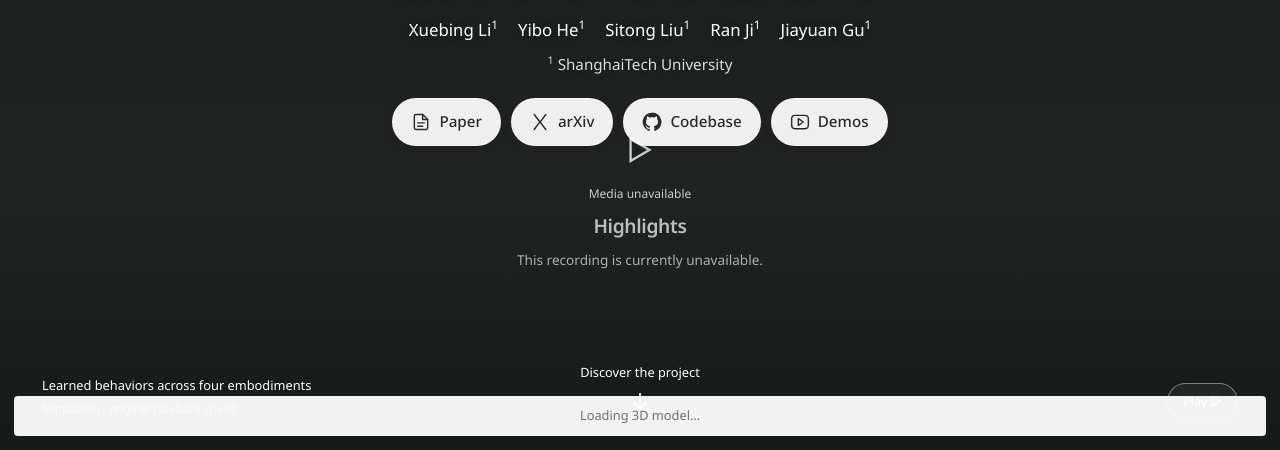
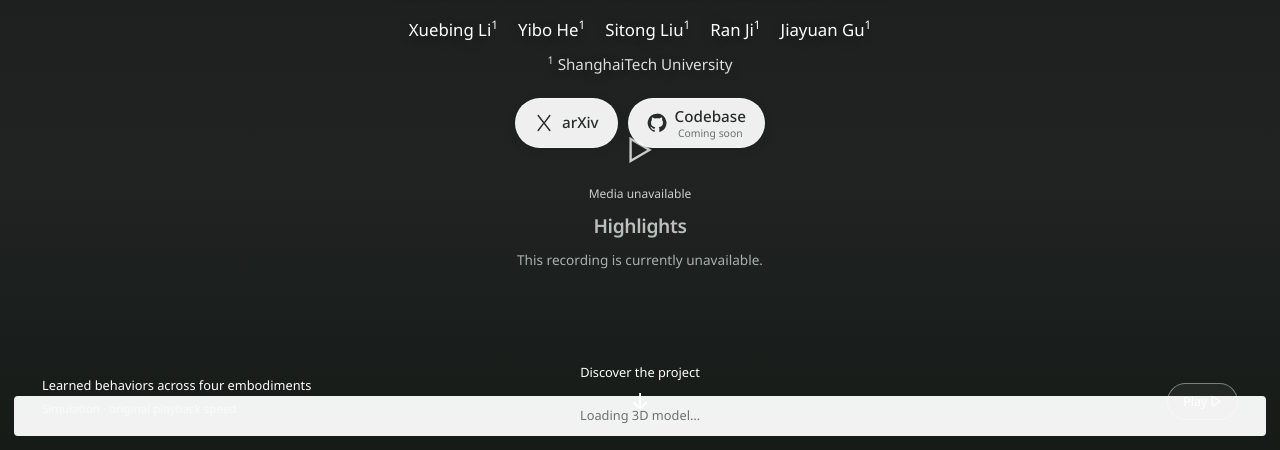
Before and after one commit to roboforge-project/roboforge-project.github.io, a website with bundled scripts: page index.html in a window 1280 px wide. Shown: the part 350-800 px from the top of the page. Built offline with nearby package versions, Linux system fonts and the light colour scheme.

Commit message:
Simplify hero resources to arXiv and upcoming codebase

```diff
--- a/index.html
+++ b/index.html
@@ -40,22 +40,14 @@
         <p class="hero-affiliations"><sup>1</sup> ShanghaiTech University</p>
       </div>
       <nav class="hero-resources" aria-label="Project resources">
-        <a class="hero-resource" href="https://arxiv.org/pdf/2610.17881" target="_blank" rel="noopener noreferrer" aria-label="Read the paper PDF (opens in a new tab)">
-          <svg viewBox="0 0 24 24" fill="none" stroke="currentColor" stroke-width="1.7" stroke-linecap="round" stroke-linejoin="round" aria-hidden="true"><path d="M14 3H6a2 2 0 0 0-2 2v14a2 2 0 0 0 2 2h12a2 2 0 0 0 2-2V9z"/><path d="M14 3v6h6M8 13h8M8 17h6"/></svg>
-          <span>Paper</span>
-        </a>
         <a class="hero-resource" href="https://arxiv.org/abs/2610.17881" target="_blank" rel="noopener noreferrer" aria-label="Read the paper on arXiv (opens in a new tab)">
           <svg viewBox="0 0 24 24" fill="none" stroke="currentColor" stroke-width="1.7" stroke-linecap="round" stroke-linejoin="round" aria-hidden="true"><path d="m5 3 14 18M5 21l6-8M13 11l6-8"/></svg>
           <span>arXiv</span>
         </a>
         <span class="hero-resource">
           <svg viewBox="0 0 24 24" fill="currentColor" aria-hidden="true"><path d="M12 .75a11.25 11.25 0 0 0-3.558 21.924c.562.104.768-.244.768-.542 0-.267-.01-.974-.015-1.912-3.129.68-3.79-1.508-3.79-1.508-.512-1.3-1.25-1.646-1.25-1.646-1.022-.698.078-.684.078-.684 1.13.08 1.725 1.16 1.725 1.16 1.004 1.722 2.634 1.224 3.276.936.102-.727.393-1.224.714-1.505-2.498-.284-5.124-1.25-5.124-5.565 0-1.23.44-2.234 1.16-3.022-.116-.285-.503-1.43.11-2.98 0 0 .944-.302 3.094 1.155A10.8 10.8 0 0 1 12 6.18c.956.004 1.92.13 2.82.38 2.148-1.458 3.09-1.155 3.09-1.155.615 1.55.228 2.695.112 2.98.722.788 1.158 1.792 1.158 3.022 0 4.325-2.63 5.278-5.136 5.557.404.35.766 1.044.766 2.105 0 1.52-.014 2.746-.014 3.12 0 .3.203.65.774.54A11.252 11.252 0 0 0 12 .75Z"/></svg>
-          <span>Codebase</span>
+          <span>Codebase<small>Coming soon</small></span>
         </span>
-        <a class="hero-resource" href="#skills" aria-label="Watch the robot demos">
-          <svg viewBox="0 0 24 24" fill="none" stroke="currentColor" stroke-width="1.7" stroke-linecap="round" stroke-linejoin="round" aria-hidden="true"><rect x="2" y="4" width="20" height="16" rx="4"/><path d="m10 8 6 4-6 4z"/></svg>
-          <span>Demos</span>
-        </a>
       </nav>
     </div>
     <div class="hero-bottom"><span class="hero-caption">Learned behaviors across four embodiments<br><span>Simulation · original playback speed</span></span><a class="hero-scroll" href="#abstract">Discover the project <span aria-hidden="true">↓</span></a><button type="button" id="hero-toggle" aria-label="Pause highlight video" aria-pressed="false">Pause Ⅱ</button></div>
--- a/styles.css
+++ b/styles.css
@@ -61,6 +61,7 @@ figcaption { margin: 18px auto 0; text-align: center; max-width: 860px; }
 .hero-resources { display: flex; justify-content: center; flex-wrap: wrap; gap: 10px; margin: 22px auto 0; }
 .hero-resource { display: inline-flex; align-items: center; justify-content: center; gap: 8px; min-height: 48px; padding: 7px 18px; border: 1px solid #ffffff80; border-radius: 999px; background: #ffffffed; color: var(--ink); font-size: .95rem; font-weight: 500; line-height: 1.4; text-decoration: none; text-shadow: none; box-shadow: 0 2px 12px #00000012; }
 .hero-resource svg { width: 20px; height: 20px; flex: none; }
+.hero-resource small { display: block; font-size: .65rem; font-weight: 400; line-height: 1.2; color: var(--muted); }
 a.hero-resource:hover { background: #fff; border-color: #fff; }
 .hero-bottom { position: absolute; left: 42px; right: 42px; bottom: 30px; display: grid; grid-template-columns: 1fr auto 1fr; align-items: end; gap: 24px; }
 .hero-caption { font-size: .8rem; line-height: 1.8; }
```
